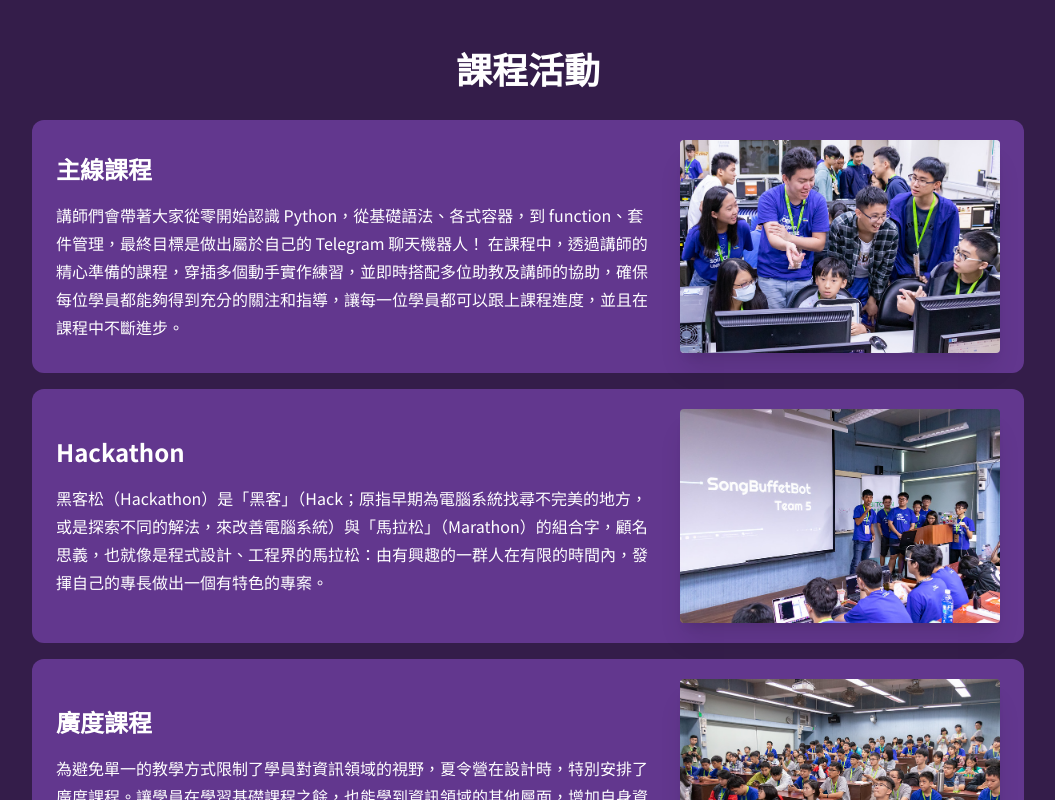
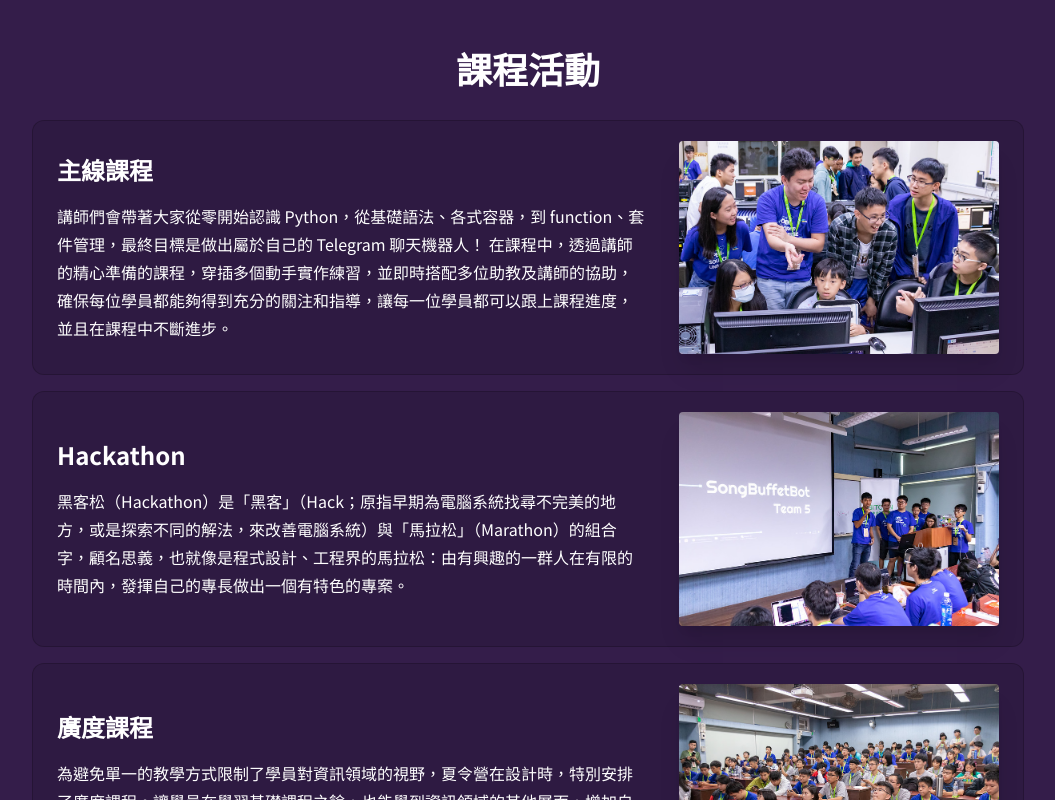
Before and after one commit to sitcon-tw/camp2024, a Next.js app: page / in a window 1280 px wide. Shown: the part 1460-2260 px from the top of the page, without its empty margins (112-1167 px from the left). Built offline with nearby package versions, Linux system fonts and the light colour scheme.

Commit message:
updated events style

```diff
--- a/components/Events.tsx
+++ b/components/Events.tsx
@@ -8,7 +8,7 @@ function EventContent({ children }: { children: React.ReactNode }) {
   return <div>{children}</div>
 }
 function EventBox({ children }: { children: React.ReactNode }) {
-  return <div className={`py-6 px-6 lg:py-5 lg:px-6 rounded-xl bg-[#62378E] relative mb-4 lg:flex lg:gap-8 lg:items-center`}>
+  return <div className={`py-6 px-6 lg:py-5 lg:px-6 rounded-xl bg-black bg-opacity-10 border border-black border-opacity-20 relative mb-4 lg:flex lg:gap-8 lg:items-center`}>
     {children}
   </div>
 }
```
